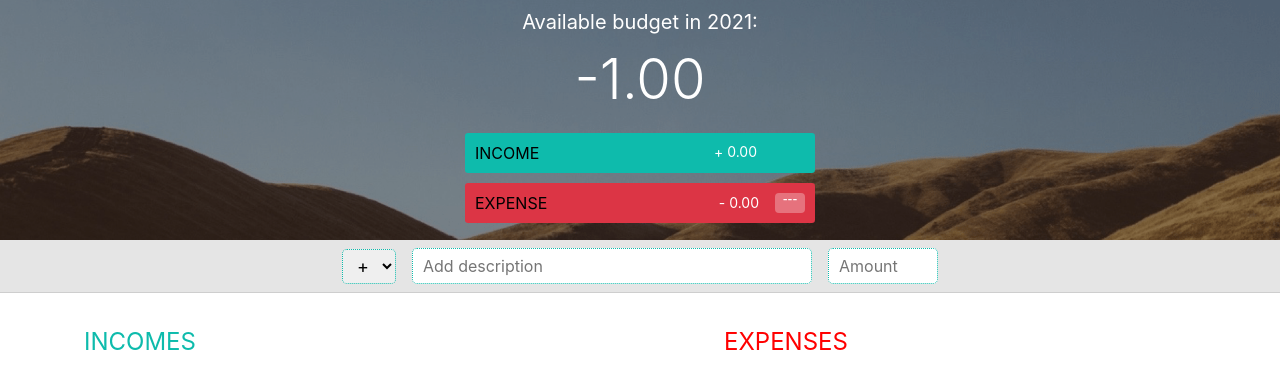
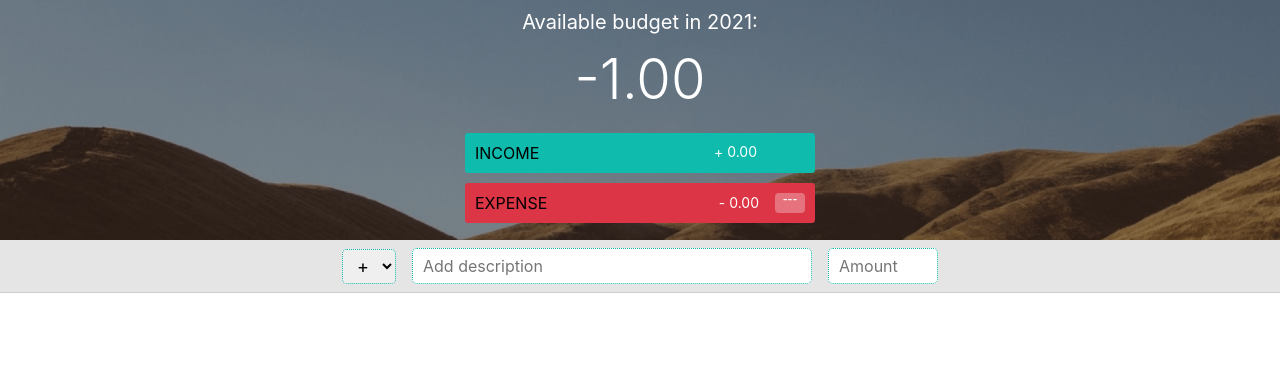
Before and after one commit to Sherlock-HolmesJM/tegy, a React (Create React App) app: page /app in a window 1280 px wide. Shown: the top 388 px of the page. Built offline with nearby package versions, Linux system fonts and the light colour scheme.

Commit message:
minor fix

```diff
--- a/src/components/tracker/details.tsx
+++ b/src/components/tracker/details.tsx
@@ -17,6 +17,7 @@ function Details(props: Props) {
 
   return (
     <Div className='details' theme={util.getTheme('white')}>
+      {incomes.length > 0 && (
         <div className='details-incomes details-container'>
           <h4 className='details-title details-income-title'>incomes</h4>
           <div className='details-list'>
@@ -25,7 +26,9 @@ function Details(props: Props) {
             ))}
           </div>
         </div>
+      )}
 
+      {expenses.length > 0 && (
         <div className='details-expenses details-container'>
           <h4 className='details-title details-expense-title'>expenses</h4>
           <div className='details-list'>
@@ -34,6 +37,7 @@ function Details(props: Props) {
             ))}
           </div>
         </div>
+      )}
     </Div>
   );
 }
```
Lines whose indentation alone changed are shown as unchanged.
